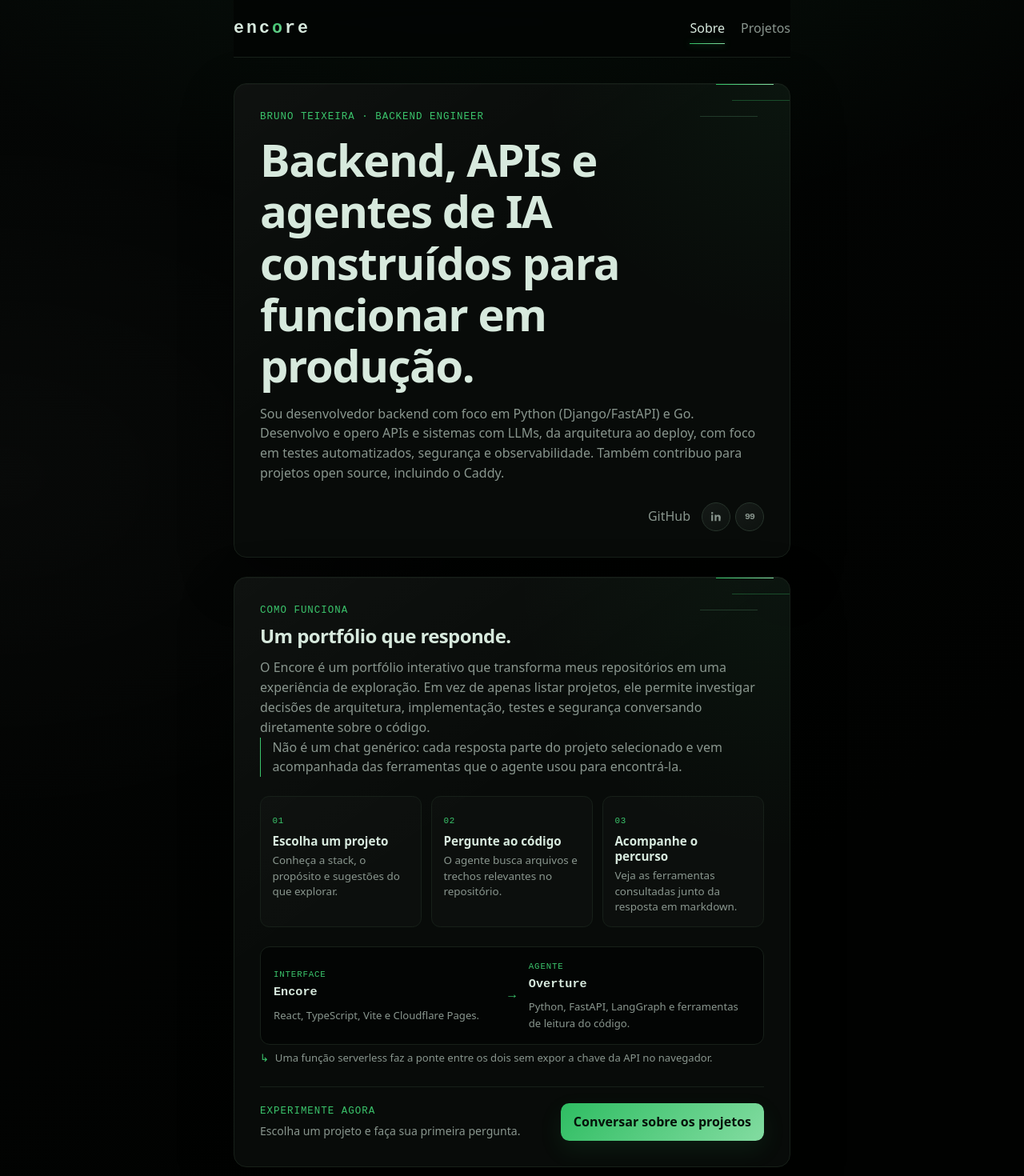
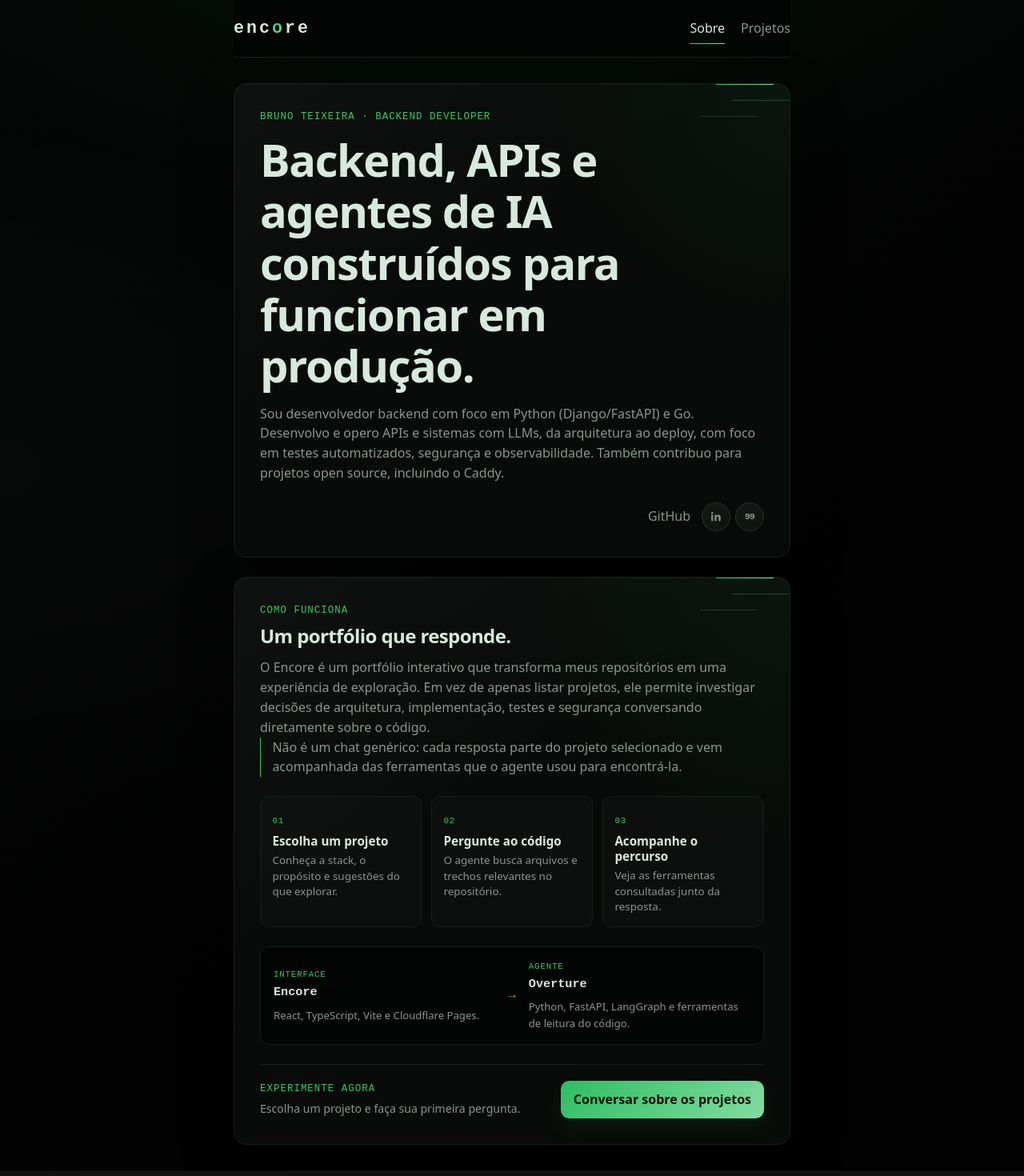
Before and after one commit to Brunotlps/encore, a React (Vite) app: page / in a window 1280 px wide. Shown: the top 1470 px of the page at 80% size. Built offline with nearby package versions, Linux system fonts and the light colour scheme; a web font is replaced by a local one.

Commit message:
Refine About page copy

```diff
--- a/src/App.tsx
+++ b/src/App.tsx
@@ -65,7 +65,7 @@ function AboutPage() {
   return (
     <section className="about" aria-labelledby="about-title">
       <div className="about-hero">
-        <p className="eyebrow">Bruno Teixeira · Backend Engineer</p>
+        <p className="eyebrow">Bruno Teixeira · Backend Developer</p>
         <h1 id="about-title">
           Backend, APIs e agentes de IA construídos para funcionar em produção.
         </h1>
@@ -97,6 +97,7 @@ function AboutPage() {
             permite investigar decisões de arquitetura, implementação, testes e
             segurança conversando diretamente sobre o código.
           </p>
+
           <p className="encore-highlight">
             Não é um chat genérico: cada resposta parte do projeto selecionado e vem
             acompanhada das ferramentas que o agente usou para encontrá-la.
@@ -117,7 +118,7 @@ function AboutPage() {
           <li>
             <span aria-hidden="true">03</span>
             <h3>Acompanhe o percurso</h3>
-            <p>Veja as ferramentas consultadas junto da resposta em markdown.</p>
+            <p>Veja as ferramentas consultadas junto da resposta.</p>
           </li>
         </ol>
 
@@ -136,11 +137,6 @@ function AboutPage() {
             <p>Python, FastAPI, LangGraph e ferramentas de leitura do código.</p>
           </div>
         </div>
-
-        <p className="encore-security">
-          Uma função serverless faz a ponte entre os dois sem expor a chave da API no
-          navegador.
-        </p>
 
         <footer className="encore-action">
           <div>
```
